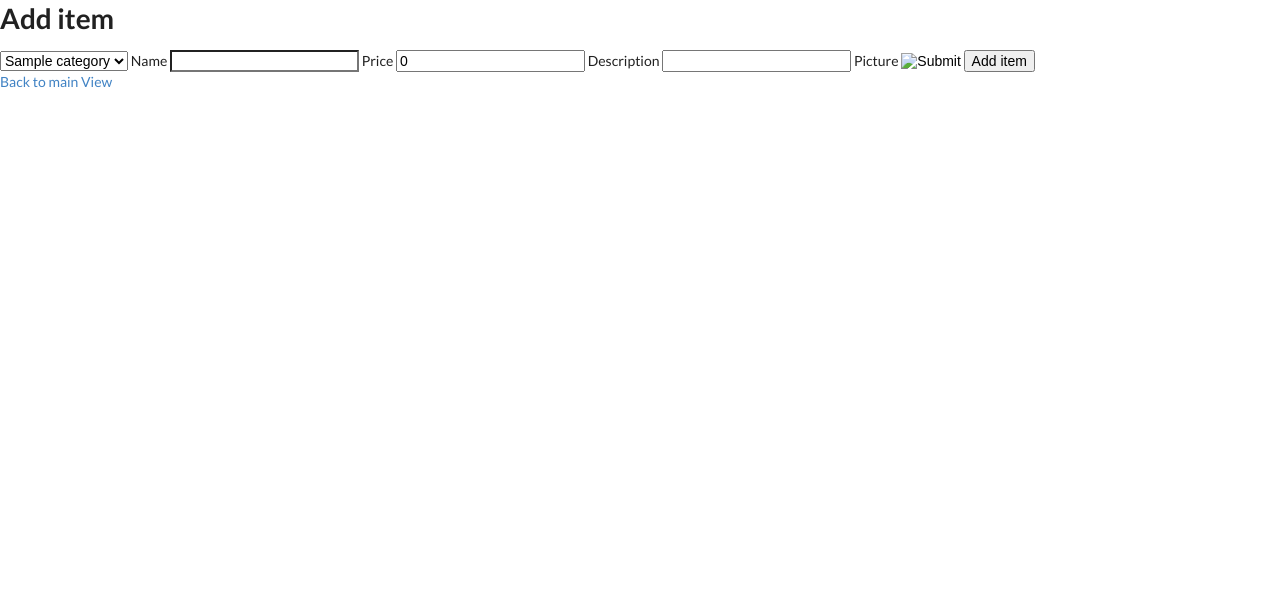
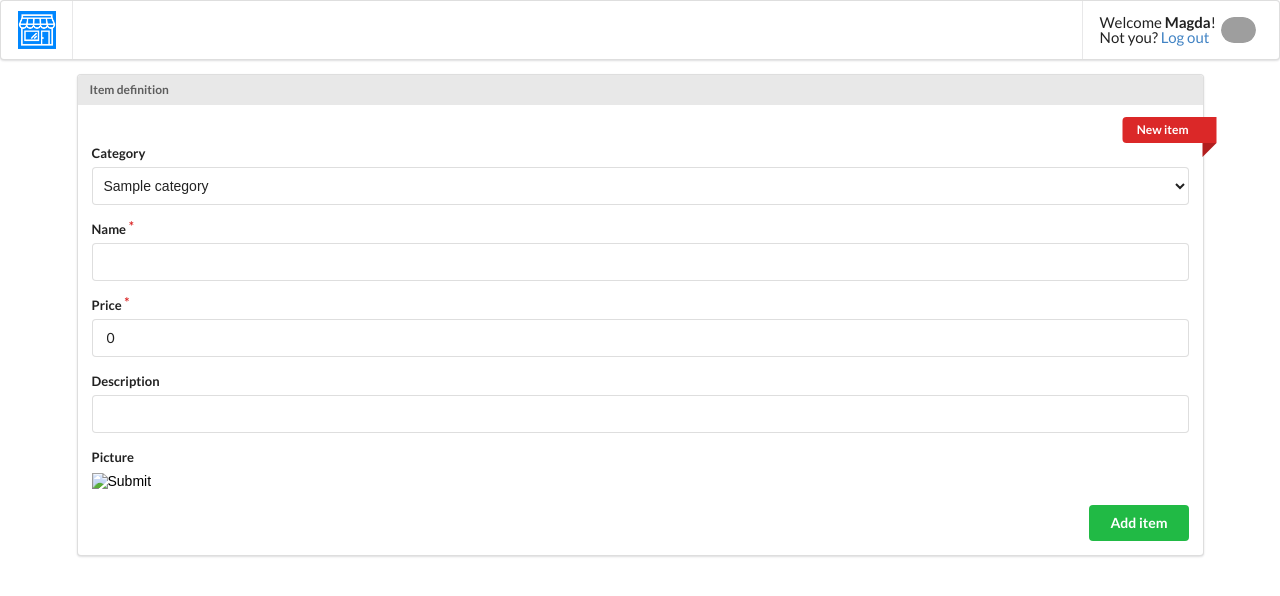
Before and after one commit to mic-kuu/item-app, a Flask app: page /add/item/ in a window 1280 px wide. Shown: the top 596 px of the page. Run offline with Flask 2, Linux system fonts and the light colour scheme; tables that the repository leaves empty hold one stand-in row (values such as "Sample post"); some libraries are stand-ins or nearby versions; grey boxes are pictures that could not be loaded.

Commit message:
Add item view WIP

```diff
--- a/app.py
+++ b/app.py
@@ -32,7 +32,8 @@ def addCategory():
     return render_template('add_category.html')
 
 @app.route('/add/item/', methods=['GET', 'POST'])
-def addItem():
+@app.route('/add/item/<int:category_id>/', methods=['GET', 'POST'])
+def addItem(category_id=1):
     if request.method == 'POST':
 
         new_item = Item(name=request.form['name'],
@@ -47,7 +48,7 @@ def addItem():
 
     else:
         categories = session.query(Category).all()
-        return render_template('add_item.html', categories=categories)
+        return render_template('add_item.html', categories=categories, category_id=category_id)
 
 
 
--- a/templates/add_item.html
+++ b/templates/add_item.html
@@ -14,30 +14,80 @@
 </head>
 <body>
 
-<h1>Add item</h1>
-    <form action="#" method="post">
-        <select name="category-id">
+    <div class="ui large main menu">
+
+      <a href="{{ url_for("categoryView")}}" class="header item">
+        <img src="{{ url_for("static", filename="logo.png") }}">
+      </a>
+
+
+
+      <div class="right item">
+
+        <div class="content padded">
+          <div class="header">Welcome <strong>Magda</strong>!</div>
+          <div class="meta">
+            <span class="logout">Not you? <a href="#">Log out</a></span>
+          </div>
+        </div>
+
+        <div class="ui circular mini spaced image">
+          <img src="{{ url_for("static", filename="user.jpg") }}">
+        </div>
+
+      </div>
+
+    </div>
+
+
+    <div class="ui one column doubling stackable centered container">
+
+        <div class="ui clearing segment">
+        <div class="ui top attached label">Item definition</div>
+        <a class="ui red right ribbon label">New item</a>
+            <form action="#" method="post" class="ui form">
+                <div class="field">
+                    <label>Category</label>
+                    <select name="category-id" class="ui search dropdown">
                         {% for category in categories %}
                         <option value="{{ category.id }}" >{{ category.name }}</option>
                     {% endfor %}
                     </select>
-
+                </div>
+                <div class="field required">
                     <label>Name</label>
                     <input type="text" required name="name">
+                </div>
 
+                <div class="field required">
                     <label>Price</label>
-        <input type="number" step="0.01" min="0" value="0" name="price">
+                    <input type="number" step="0.01" min="0" value="0" name="price" required>
+                </div>
 
+                <div class="field">
                     <label>Description</label>
-        <input type="description" name="description">
+                    <input type="text" name="description">
 
+                </div>
+
+                <div class="field">
                     <label>Picture</label>
                     <input type="image" name="picture">
+                </div>
 
-        <input type="submit" value="Add item">
+                <div class="field">
+                        <input type="submit" value="Add item" class="ui positive right floated button">
+                </div>
+
+
+                </div>
             </form>
 
-    <p><a href="{{ url_for('categoryView') }}">Back to main View</a></p>
+        </div>
+    </div>
+
+
+
 
 </body>
 </html>
--- a/templates/view_category.html
+++ b/templates/view_category.html
@@ -10,7 +10,7 @@
       crossorigin="anonymous">
     </script>
     <script src="https://cdn.jsdelivr.net/npm/semantic-ui@2.2.13/dist/semantic.min.js"></script>
-
+</head>
 <body>
 
     <div class="ui large main menu">
```
Also changed, not shown: templates/view_item.html (+2 -5 lines). Lines whose indentation alone changed are shown as unchanged.
